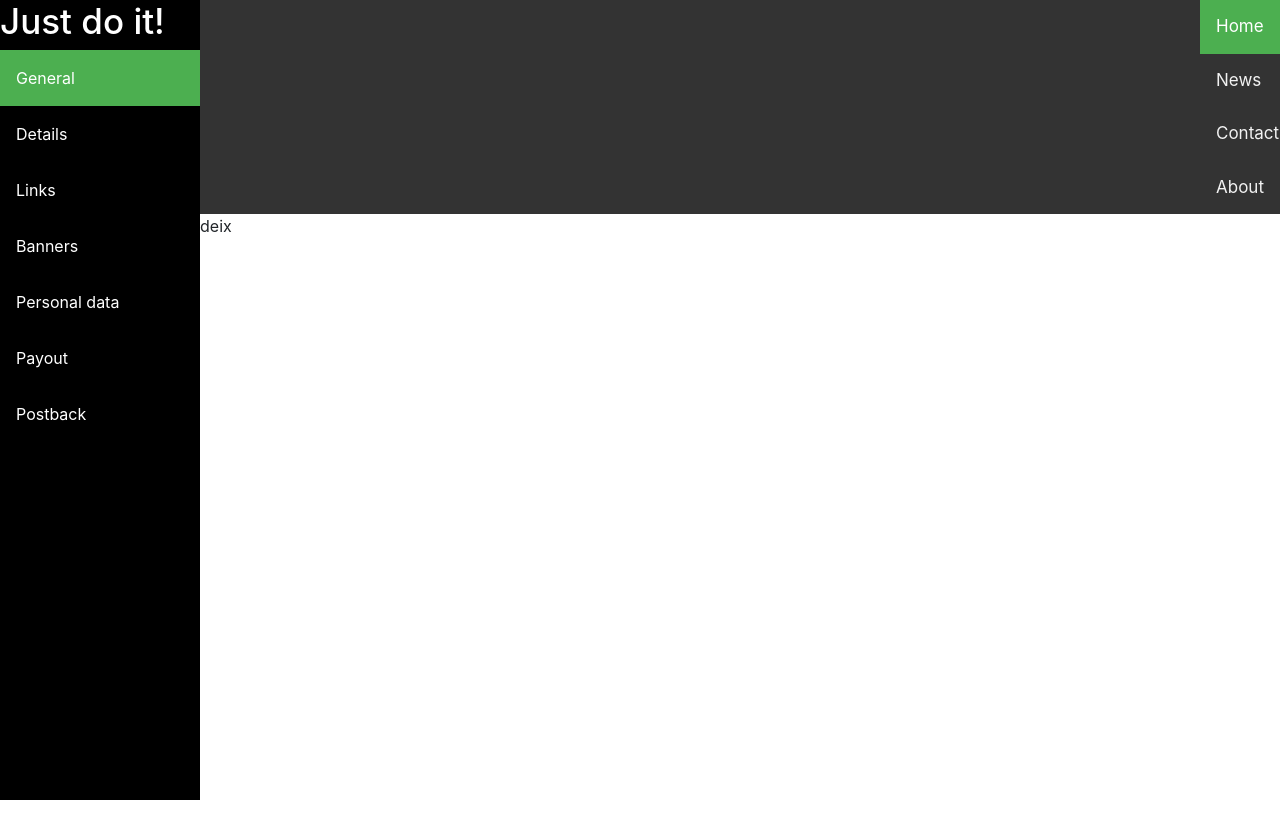
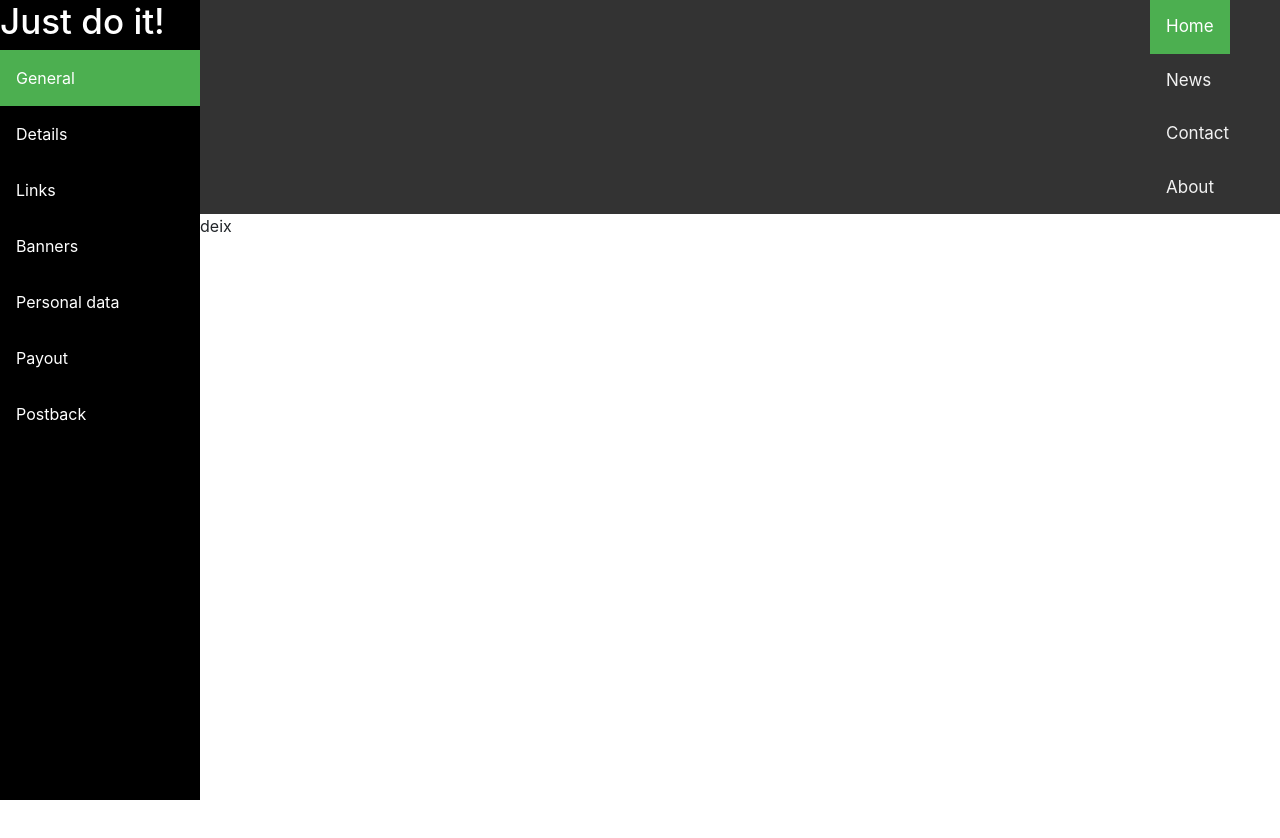
Before and after one commit to CarycaOlga/Project-individual, a website: page index.html in a window 1280 px wide. Drawn offline with nearby package versions, Linux system fonts and the light colour scheme.

Commit message:
change styles in top-bar

```diff
--- a/css/style.css
+++ b/css/style.css
@@ -345,7 +345,7 @@ template {
 .topnav {
   background-color: #333;
   overflow: hidden;
-  padding-left: 1000px;
+  padding-left: 950px;
 }
 
 /* Style the links inside the navigation bar */
```
Also changed, not shown: 1 other file.
